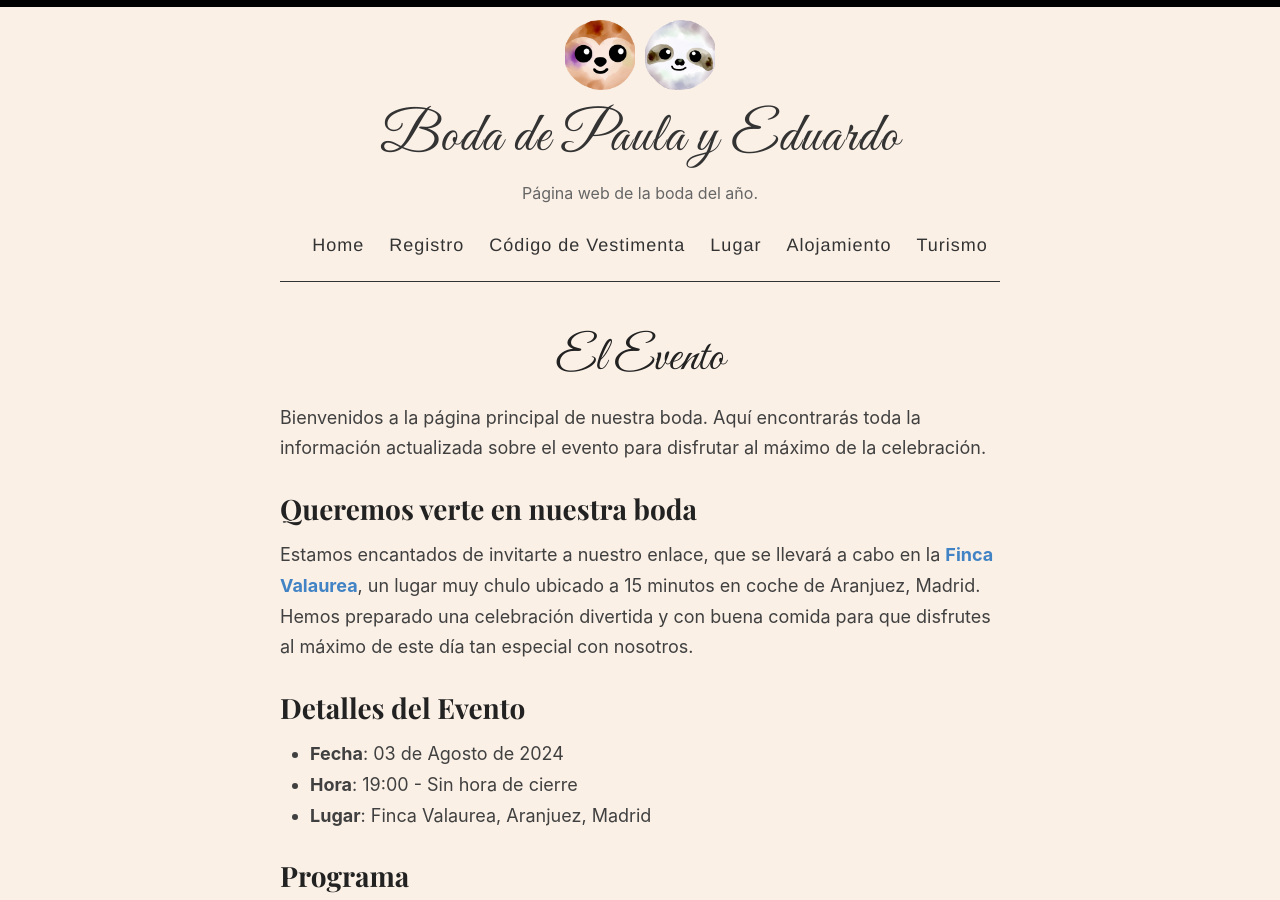
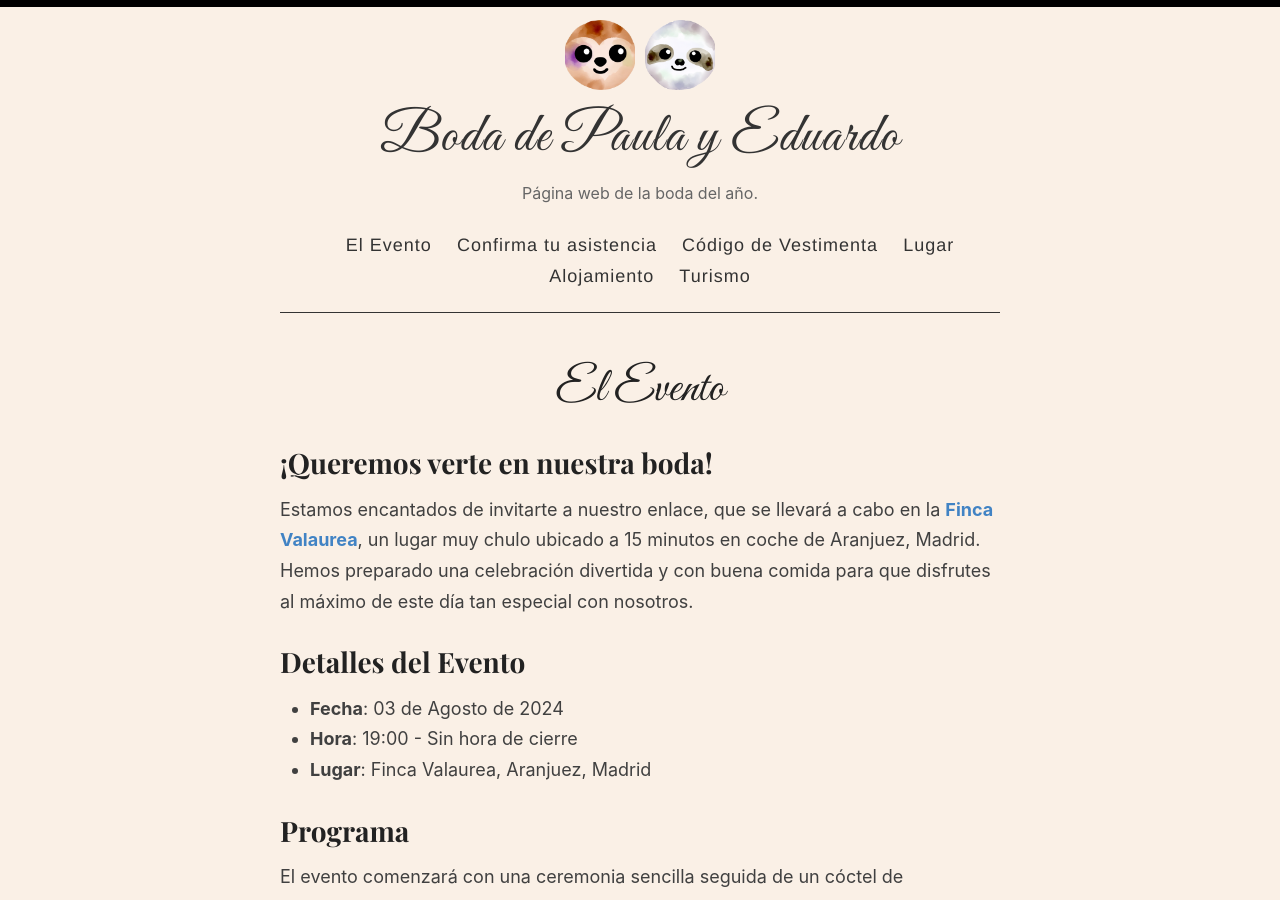
Before and after one commit to boda-paula-y-eduardo/boda-paula-eduardo, a Jekyll site: the page built from _pages/el-evento.md, in a window 1280 px wide and 900 px high. Built offline with Jekyll 4.4.1, drawn with Linux system fonts in a browser that asks for light colours.

Commit message:
change names

```diff
--- a/_layouts/default.html
+++ b/_layouts/default.html
@@ -33,8 +33,8 @@
               <img src="{{ site.baseurl }}{{ site.avatar2 }}" alt="Avatar 2" class="desktop-avatar" style="display: none;" />
             </div>
             <nav>
-              <a href="{{ site.baseurl }}/">Home</a>
-              <a href="{{ site.baseurl }}/registro">Registro</a>
+              <a href="{{ site.baseurl }}/">El Evento</a>
+              <a href="{{ site.baseurl }}/registro">Confirma tu asistencia</a>
               <a href="{{ site.baseurl }}/codigo-vestimenta">Código de Vestimenta</a>
               <a href="{{ site.baseurl }}/lugar">Lugar</a>
               <a href="{{ site.baseurl }}/alojamiento">Alojamiento</a>
--- a/_pages/el-evento.md
+++ b/_pages/el-evento.md
@@ -4,9 +4,7 @@ title: El Evento
 permalink: /el-evento/
 ---
 
-Bienvenidos a la página principal de nuestra boda. Aquí encontrarás toda la información actualizada sobre el evento para disfrutar al máximo de la celebración.
-
-## Queremos verte en nuestra boda
+## ¡Queremos verte en nuestra boda!
 
 Estamos encantados de invitarte a nuestro enlace, que se llevará a cabo en la [**Finca Valaurea**](/boda-paula-eduardo/lugar/), un lugar muy chulo ubicado a 15 minutos en coche de Aranjuez, Madrid. Hemos preparado una celebración divertida y con buena comida para que disfrutes al máximo de este día tan especial con nosotros.
 
```
